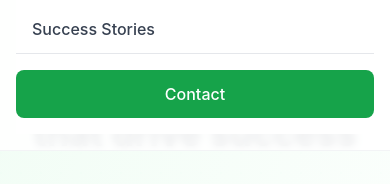
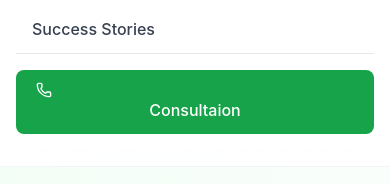
Before and after one commit to kushvardhan/jankiinfotech, a Next.js app: page / in a window 390 px wide. Both pictures are taken after a click on the button 350 px from the left and 48 px from the top of the page. Shown: the part 308-492 px from the top of the page. Built offline with nearby package versions, Linux system fonts and the light colour scheme; no server answers.

Commit message:
changed UI for mobile screen

```diff
--- a/src/components/Navbar.tsx
+++ b/src/components/Navbar.tsx
@@ -198,7 +198,8 @@ export function Navbar() {
                   className="bg-green-600 hover:bg-green-700 text-white px-4 py-3 rounded-lg transition-colors block text-center font-medium"
                   onClick={() => setIsOpen(false)}
                 >
-                  Contact
+                  <Phone className="ml-1 h-4 w-4" />
+                  Consultaion
                 </Link>
               </div>
             </div>
```
